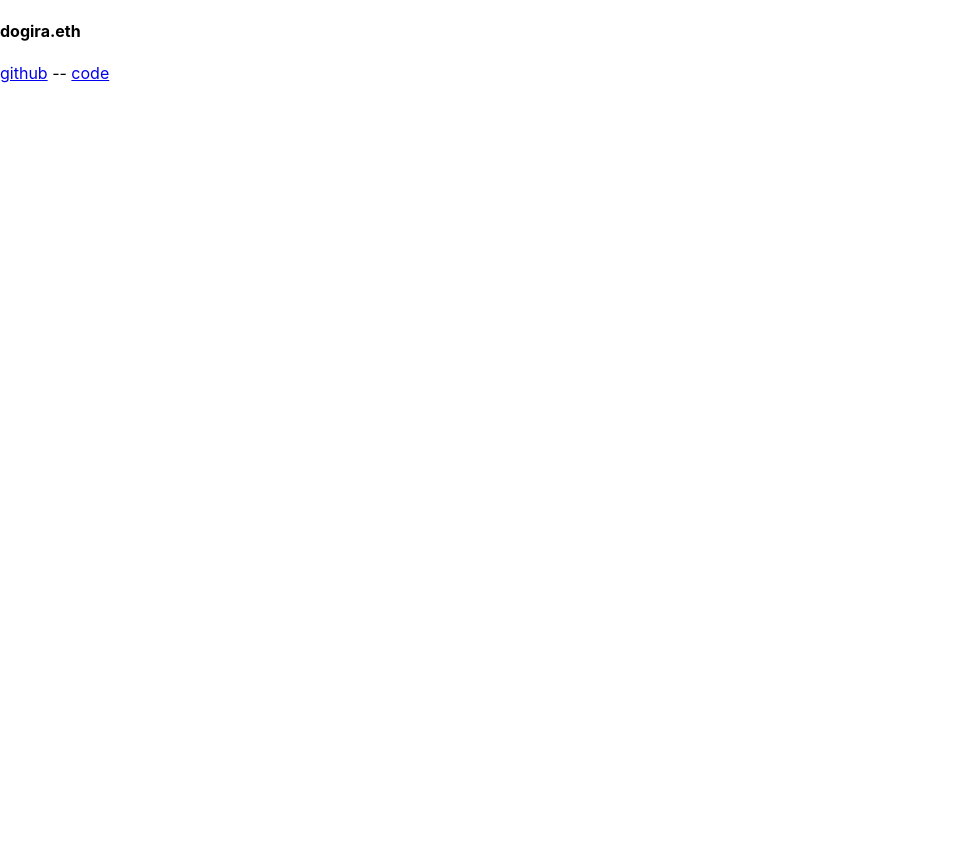
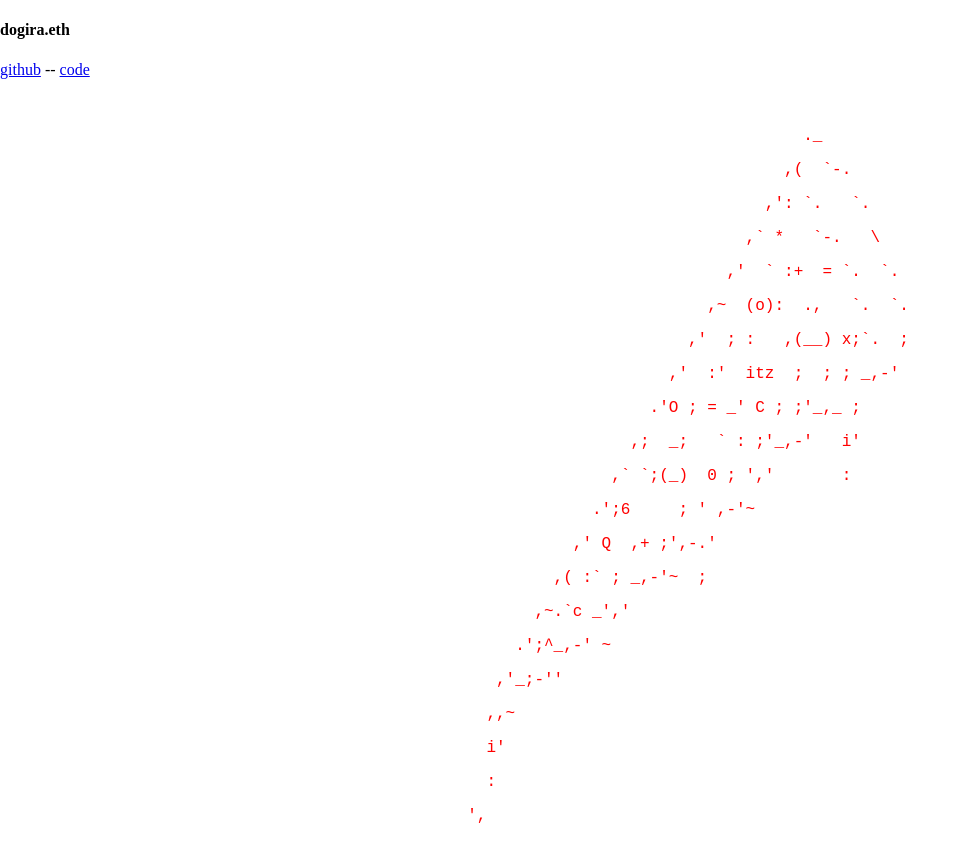
Before and after one commit to dogira/ASCII, a React (Create React App) app: page / in a window 1280 px wide. Shown: the whole page, without its empty margins (0-968 px from the left). Before the commit the page ends 800 px from the top, so only its background shows below. Built offline with nearby package versions, Linux system fonts and the light colour scheme; a web font is replaced by a local one.

Commit message:
Some stuff is working. need to fix ASCII

```diff
--- a/src/App.js
+++ b/src/App.js
@@ -2,12 +2,14 @@ import React from 'react';
 // Components
 import Title from './components/Title';
 import Header from './components/Header';
+import ASCII from './components/ASCII';
 
 const App = () => {
   return (
     <div>
       <Title />
       <Header />
+      <ASCII />
     </div>
   );
 }
--- /dev/null
+++ b/src/components/ASCII.css
@@ -0,0 +1,7 @@
+.container {
+  display: flex;
+  flex-direction: column;
+  align-items: center;
+  font-size: 2vmin;
+  color: red;
+}
--- /dev/null
+++ b/src/components/ASCII.js
@@ -0,0 +1,42 @@
+import React from 'react';
+import './ASCII.css';
+
+const ASCII = () => {
+  const art = [
+    "                                             ._",
+    "                                           ,(  `-.",
+    "                                         ,': `.   `.",
+    "                                       ,` *   `-.   \\",
+    "                                     ,'  ` :+  = `.  `.",
+    "                                   ,~  (o):  .,   `.  `.",
+    "                                 ,'  ; :   ,(__) x;`.  ;",
+    "                               ,'  :'  itz  ;  ; ; _,-'",
+    "                             .'O ; = _' C ; ;'_,_ ;",
+    "                           ,;  _;   ` : ;'_,-'   i'",
+    "                         ,` `;(_)  0 ; ','       :",
+    "                       .';6     ; ' ,-'~",
+    "                     ,' Q  ,+ ;',-.'",
+    "                   ,( :` ; _,-'~  ;",
+    "                 ,~.`c _','",
+    "               .';^_,-' ~",
+    "             ,'_;-''",
+    "            ,,~",
+    "            i'",
+    "            :",
+    "          ',"
+  ];
+
+  const masterpiece = [];
+
+  art.forEach(piece => masterpiece.push(<p class="ascii">{piece}</p>));
+
+  return (
+    <div class="container">
+      <pre class="eight columns">
+        {masterpiece}
+      </pre>
+    </div>
+  );
+}
+
+export default ASCII;
--- a/src/index.css
+++ b/src/index.css
@@ -1,8 +1,16 @@
+/*@font-face {
+    font-family: 'Monaco';
+    src: local('Monaco'), url('./assets/Monaco.ttf') format('truetype');
+}*/
+
+@font-face {
+  font-family: 'Dank Mono';
+  src: url('%PUBLIC_URL%/DankMono_Regular.ttf');
+}
+
 body {
   margin: 0;
-  font-family: -apple-system, BlinkMacSystemFont, 'Segoe UI', 'Roboto', 'Oxygen',
-    'Ubuntu', 'Cantarell', 'Fira Sans', 'Droid Sans', 'Helvetica Neue',
-    sans-serif;
+  font-family: 'Dank Mono';
   -webkit-font-smoothing: antialiased;
   -moz-osx-font-smoothing: grayscale;
 }
```
Also changed, not shown: 1 other file (tests, documents, lock files or other folders).
